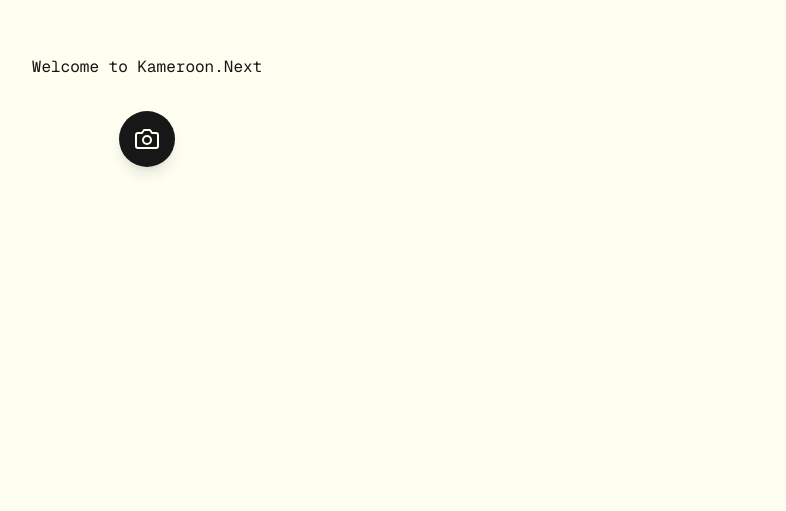
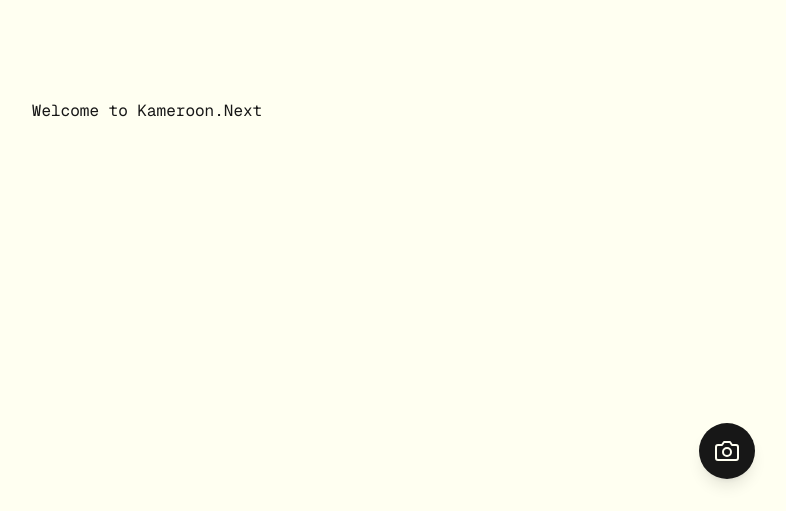
Before and after one commit to maslick/kameroon.next, a Next.js app: page / in a window 1280 px wide. Shown: the part 289-800 px from the top of the page, without its empty margins (493-1279 px from the left). Built offline with nearby package versions, Linux system fonts and the light colour scheme.

Commit message:
make the button float in the bottom right corner

```diff
--- a/app/page.js
+++ b/app/page.js
@@ -7,15 +7,13 @@ export default function Home() {
         <div className="font-[family-name:var(--font-geist-mono)]">
           Welcome to Kameroon.Next
         </div>
-        <div className="flex gap-4 items-center flex-col sm:flex-row content-center">
-          <a href="/scan" className="rounded-full w-14 h-14 flex items-center justify-center bg-foreground text-background hover:bg-[#383838] dark:hover:bg-[#ccc] shadow-lg transition-all">
-            <svg xmlns="http://www.w3.org/2000/svg" width="24" height="24" viewBox="0 0 24 24" fill="none" stroke="currentColor" strokeWidth="2" strokeLinecap="round" strokeLinejoin="round">
-              <path d="M23 19a2 2 0 0 1-2 2H3a2 2 0 0 1-2-2V8a2 2 0 0 1 2-2h4l2-3h6l2 3h4a2 2 0 0 1 2 2z"/>
-              <circle cx="12" cy="13" r="4"/>
-            </svg>
-          </a>
-        </div>
       </main>
+      <a href="/scan" className="fixed bottom-8 right-8 rounded-full w-14 h-14 flex items-center justify-center bg-foreground text-background hover:bg-[#383838] dark:hover:bg-[#ccc] shadow-lg transition-all">
+        <svg xmlns="http://www.w3.org/2000/svg" width="24" height="24" viewBox="0 0 24 24" fill="none" stroke="currentColor" strokeWidth="2" strokeLinecap="round" strokeLinejoin="round">
+          <path d="M23 19a2 2 0 0 1-2 2H3a2 2 0 0 1-2-2V8a2 2 0 0 1 2-2h4l2-3h6l2 3h4a2 2 0 0 1 2 2z"/>
+          <circle cx="12" cy="13" r="4"/>
+        </svg>
+      </a>
     </div>
   );
 }
```
